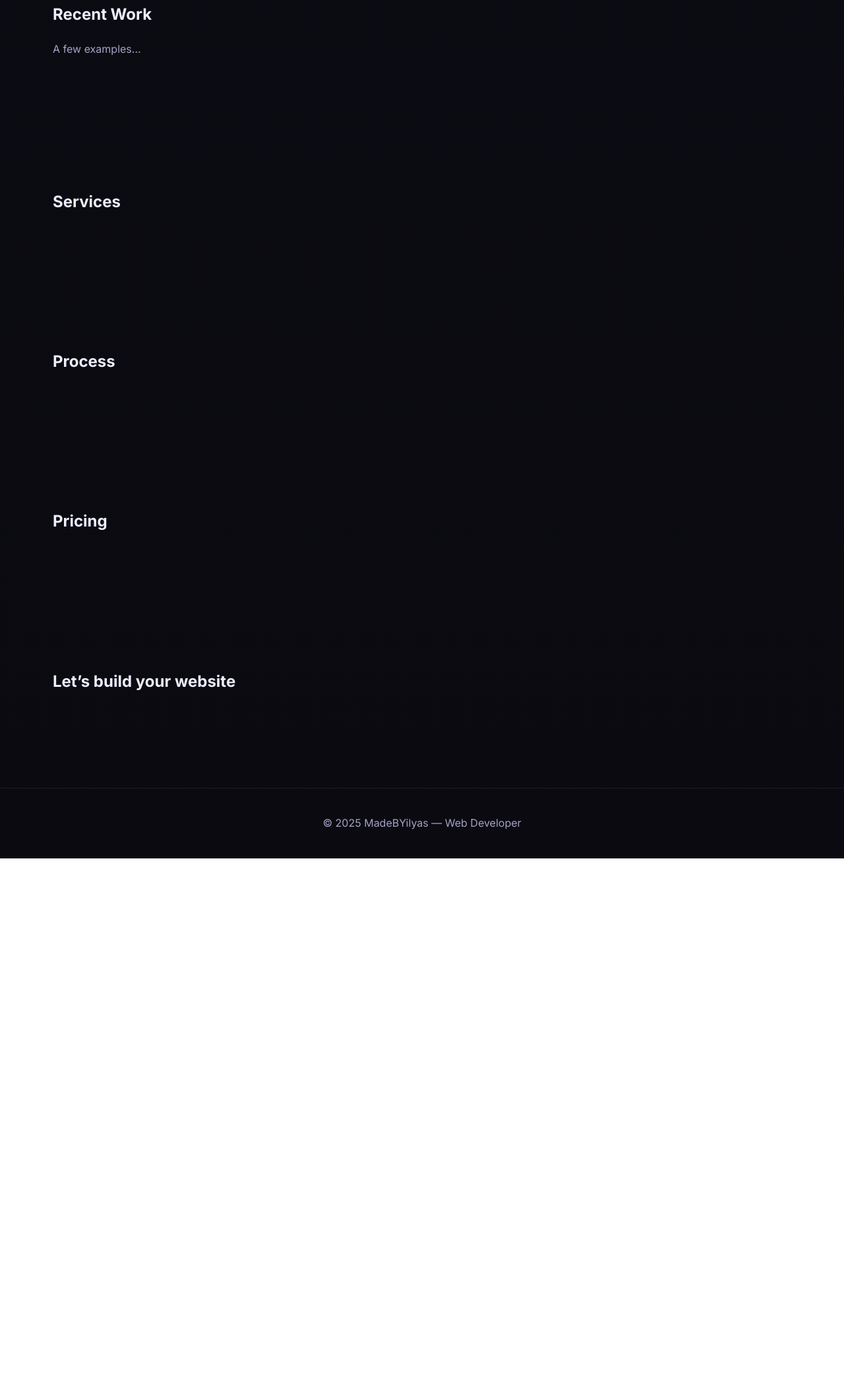
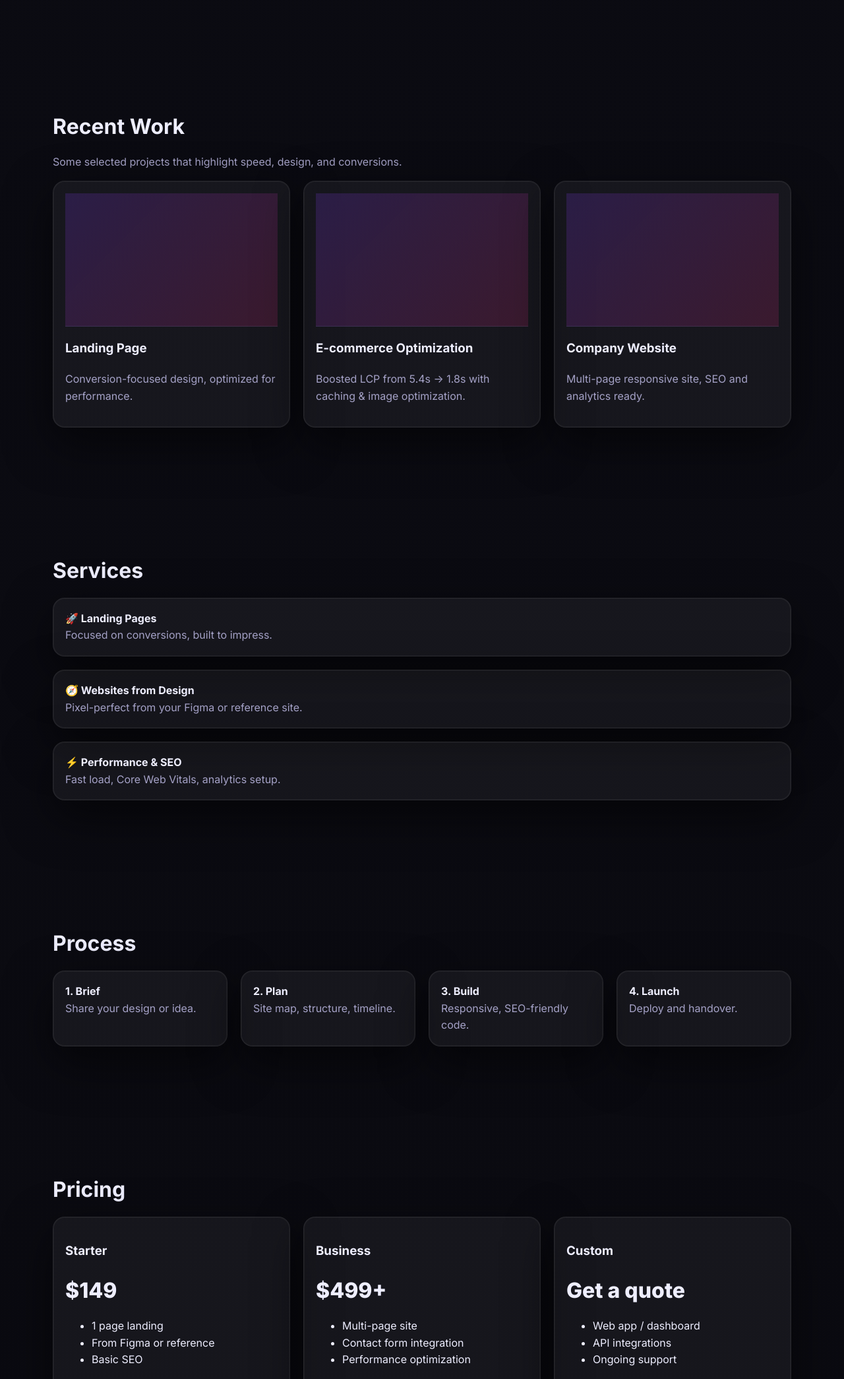
Before and after one commit to madebyilyas/madebyilyas.github.io, a plain HTML site: page index.html in a window 1280 px wide. Shown: the part 710-2800 px from the top of the page at 66% size. Before the commit the page ends 2011 px from the top, so only its background shows below. Drawn offline with Linux system fonts and the light colour scheme; some packages are replaced by stand-ins of ours; a script that the page names is missing.

Commit message:
Update index.html

```diff
--- a/index.html
+++ b/index.html
@@ -35,7 +35,6 @@
       min-height:100vh; line-height:1.6; scroll-behavior:smooth;
     }
     a{color:inherit;text-decoration:none}
-    img{max-width:100%;display:block}
     .container{max-width:var(--max);margin:0 auto;padding:0 var(--space)}
     .section{padding:82px 0}
     .grid{display:grid;gap:var(--space)}
@@ -47,11 +46,7 @@
       padding:.9rem 1.2rem;border-radius:12px;border:1px solid var(--border);
       background:linear-gradient(180deg,rgba(255,255,255,.06),rgba(255,255,255,.03));
       font-weight:700; transition:all .25s ease; position:relative; overflow:hidden}
-    .btn::after{content:""; position:absolute; inset:0;
-      background:radial-gradient(60% 140% at 50% 0%, rgba(168,85,247,.25), transparent 60%);
-      opacity:0; transition:opacity .25s ease}
     .btn:hover{transform:translateY(-3px) scale(1.03); box-shadow:0 0 22px rgba(168,85,247,.45)}
-    .btn:hover::after{opacity:1}
     .btn.primary{border:0;background:linear-gradient(135deg,var(--accent),var(--purple-600));color:#fff}
     .btn.pill{border-radius:999px}
 
@@ -69,13 +64,12 @@
     .links a:hover{color:#fff}
     .nav-cta{display:flex; gap:10px}
 
-    /* Hamburger (SVG icon) */
+    /* Hamburger */
     .burger{display:none; width:40px;height:40px;
       border:1px solid var(--border);border-radius:10px;
       background:rgba(255,255,255,.04);align-items:center;
       justify-content:center; cursor:pointer}
     .burger svg{width:22px;height:22px;stroke:#e9e7ff}
-
     .drawer{position:fixed; inset:66px 0 auto 0;
       background:rgba(10,10,18,.96); backdrop-filter:blur(10px);
       border-top:1px solid var(--border); transform:translateY(-12px);
@@ -86,7 +80,8 @@
       border-radius:12px;background:rgba(255,255,255,.03)}
 
     /* Hero */
-    .hero{position:relative; padding:100px 0}
+    .hero{display:grid; grid-template-columns:1fr 1fr; align-items:center; padding:100px 0; position:relative}
+    .hero-content{position:relative; z-index:2; max-width:520px; margin-left:auto}
     .headline{font-size:clamp(30px,4vw,56px); font-weight:800; line-height:1.1; margin:0 0 12px;
       background:linear-gradient(to bottom,#fff 0%, var(--accent) 100%);
       -webkit-background-clip:text; background-clip:text; color:transparent}
@@ -94,16 +89,10 @@
     .badges{display:flex;flex-wrap:wrap;gap:10px;margin-top:14px}
     .chip{padding:.45rem .8rem;border-radius:999px;background:rgba(255,255,255,.05);border:1px solid var(--border)}
     .cta-row{margin-top:18px;display:flex;gap:12px;flex-wrap:wrap}
-
-    /* Robot free-floating */
-    .robot-3d{
-      position:absolute; top:-28%; left:0;
-      width:100%; height:100%;
-      pointer-events:none; z-index:1;
-    }
-    .hero-content{position:relative; z-index:2; max-width:600px}
+    .robot-3d{width:100%; height:500px}
 
     /* Sections */
+    h2{font-size:2rem; margin-bottom:16px}
     .cards-12{grid-template-columns:repeat(12,1fr)}
     .card{border:1px solid var(--border);border-radius:var(--radius);
       background:var(--card);box-shadow:var(--shadow); padding:18px}
@@ -115,12 +104,12 @@
 
     footer{padding:40px 0;color:var(--muted);border-top:1px solid var(--border);margin-top:40px;text-align:center}
 
-    /* Responsive */
     @media (max-width: 980px){
       .links,.nav-cta{display:none}
       .burger{display:flex}
-      .hero{padding:60px 0}
-      .robot-3d{position:relative; top:0; height:320px; order:2}
+      .hero{grid-template-columns:1fr}
+      .hero-content{margin:auto; text-align:center}
+      .robot-3d{height:320px; order:2}
     }
   </style>
 </head>
@@ -136,7 +125,6 @@
     </nav>
     <div class="nav-cta"><a href="#contact" class="btn primary pill">Get a quote</a></div>
     <button class="burger" id="burger" aria-label="Menu">
-      <!-- SVG hamburger -->
       <svg xmlns="http://www.w3.org/2000/svg" fill="none" stroke-width="2" stroke="currentColor" viewBox="0 0 24 24">
         <line x1="3" y1="6" x2="21" y2="6"/>
         <line x1="3" y1="12" x2="21" y2="12"/>
@@ -155,6 +143,11 @@
 <main id="top" class="container">
   <!-- HERO -->
   <section class="hero">
+    <!-- Robot left -->
+    <spline-viewer class="robot-3d"
+      url="https://prod.spline.design/Qr2knMM4aKElH8x7/scene.splinecode">
+    </spline-viewer>
+    <!-- Content right -->
     <div class="hero-content">
       <span class="chip">Available for freelance</span>
       <h1 class="headline">Turning your ideas into websites that impress.</h1>
@@ -169,26 +162,105 @@
         <a class="btn pill" href="#work">See recent work</a>
       </div>
     </div>
-    <!-- Robot خلف النص -->
-    <spline-viewer class="robot-3d"
-      url="https://prod.spline.design/Qr2knMM4aKElH8x7/scene.splinecode">
-    </spline-viewer>
   </section>
 
-  <!-- باقي الأقسام Work / Services / Process / Pricing / Contact -->
-  <section id="work" class="section"><h2>Recent Work</h2><p class="muted">A few examples...</p></section>
-  <section id="services" class="section"><h2>Services</h2></section>
-  <section id="process" class="section"><h2>Process</h2></section>
-  <section id="pricing" class="section"><h2>Pricing</h2></section>
-  <section id="contact" class="section"><h2>Let’s build your website</h2></section>
+  <!-- WORK -->
+  <section id="work" class="section">
+    <h2>Recent Work</h2>
+    <p class="muted">Some selected projects that highlight speed, design, and conversions.</p>
+    <div class="grid work">
+      <article class="card">
+        <div class="media"></div>
+        <h3>Landing Page</h3>
+        <p class="muted">Conversion-focused design, optimized for performance.</p>
+      </article>
+      <article class="card">
+        <div class="media"></div>
+        <h3>E-commerce Optimization</h3>
+        <p class="muted">Boosted LCP from 5.4s → 1.8s with caching & image optimization.</p>
+      </article>
+      <article class="card">
+        <div class="media"></div>
+        <h3>Company Website</h3>
+        <p class="muted">Multi-page responsive site, SEO and analytics ready.</p>
+      </article>
+    </div>
+  </section>
+
+  <!-- SERVICES -->
+  <section id="services" class="section">
+    <h2>Services</h2>
+    <div class="grid cards-12">
+      <div class="card" style="grid-column:span 12"><strong>🚀 Landing Pages</strong><br><span class="muted">Focused on conversions, built to impress.</span></div>
+      <div class="card" style="grid-column:span 12"><strong>🧭 Websites from Design</strong><br><span class="muted">Pixel-perfect from your Figma or reference site.</span></div>
+      <div class="card" style="grid-column:span 12"><strong>⚡ Performance & SEO</strong><br><span class="muted">Fast load, Core Web Vitals, analytics setup.</span></div>
+    </div>
+  </section>
+
+  <!-- PROCESS -->
+  <section id="process" class="section">
+    <h2>Process</h2>
+    <div class="grid cards-12">
+      <div class="card" style="grid-column:span 3"><strong>1. Brief</strong><br><span class="muted">Share your design or idea.</span></div>
+      <div class="card" style="grid-column:span 3"><strong>2. Plan</strong><br><span class="muted">Site map, structure, timeline.</span></div>
+      <div class="card" style="grid-column:span 3"><strong>3. Build</strong><br><span class="muted">Responsive, SEO-friendly code.</span></div>
+      <div class="card" style="grid-column:span 3"><strong>4. Launch</strong><br><span class="muted">Deploy and handover.</span></div>
+    </div>
+  </section>
+
+  <!-- PRICING -->
+  <section id="pricing" class="section">
+    <h2>Pricing</h2>
+    <div class="grid pricing">
+      <div class="card price">
+        <h3>Starter</h3>
+        <div class="big">$149</div>
+        <ul>
+          <li>1 page landing</li>
+          <li>From Figma or reference</li>
+          <li>Basic SEO</li>
+        </ul>
+        <div class="cta"><a class="btn primary pill" href="#contact">Choose Starter</a></div>
+      </div>
+      <div class="card price">
+        <h3>Business</h3>
+        <div class="big">$499+</div>
+        <ul>
+          <li>Multi-page site</li>
+          <li>Contact form integration</li>
+          <li>Performance optimization</li>
+        </ul>
+        <div class="cta"><a class="btn primary pill" href="#contact">Choose Business</a></div>
+      </div>
+      <div class="card price">
+        <h3>Custom</h3>
+        <div class="big">Get a quote</div>
+        <ul>
+          <li>Web app / dashboard</li>
+          <li>API integrations</li>
+          <li>Ongoing support</li>
+        </ul>
+        <div class="cta"><a class="btn primary pill" href="#contact">Tell me your idea</a></div>
+      </div>
+    </div>
+  </section>
+
+  <!-- CONTACT -->
+  <section id="contact" class="section">
+    <h2>Let’s build your website</h2>
+    <p class="muted">Send me your Figma or a site you like, and I’ll reply with scope, price and timeline.</p>
+    <div style="display:flex;gap:10px;flex-wrap:wrap;margin-top:10px">
+      <a class="btn primary pill" href="mailto:ilyasjibbou01@gmail.com">Email me</a>
+      <a class="btn pill" href="https://wa.me/212600000000?text=Salam%20Ilyas%2C%20bghit%20website" target="_blank">WhatsApp</a>
+    </div>
+  </section>
 </main>
 
 <footer><div class="container">© <span id="y"></span> MadeBYilyas — Web Developer</div></footer>
 
 <script>
   document.getElementById('y').textContent = new Date().getFullYear();
-  const burger=document.getElementById('burger'),
-        drawer=document.getElementById('drawer');
+  const burger=document.getElementById('burger'), drawer=document.getElementById('drawer');
   burger.addEventListener('click',()=>drawer.classList.toggle('open'));
 </script>
 
```
